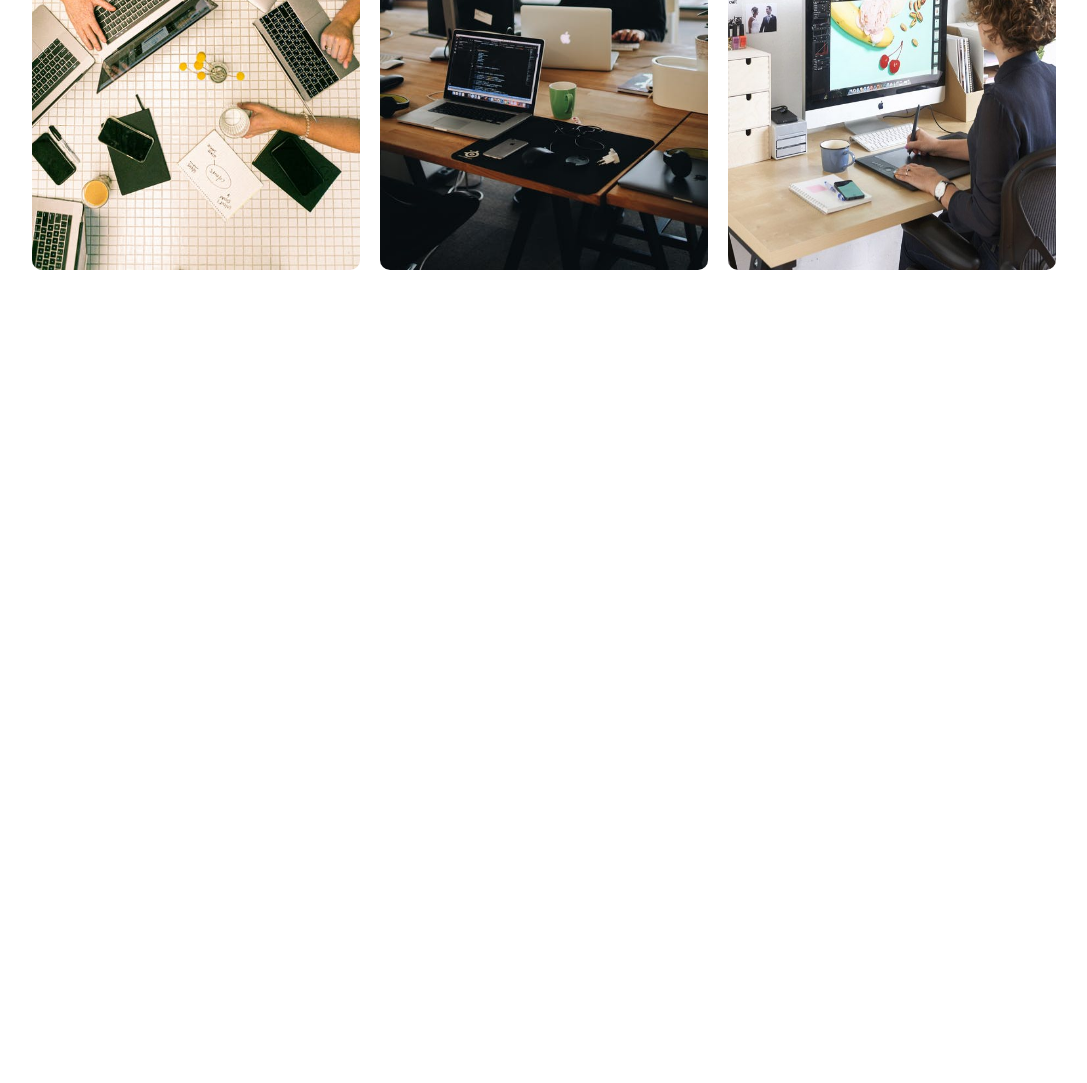
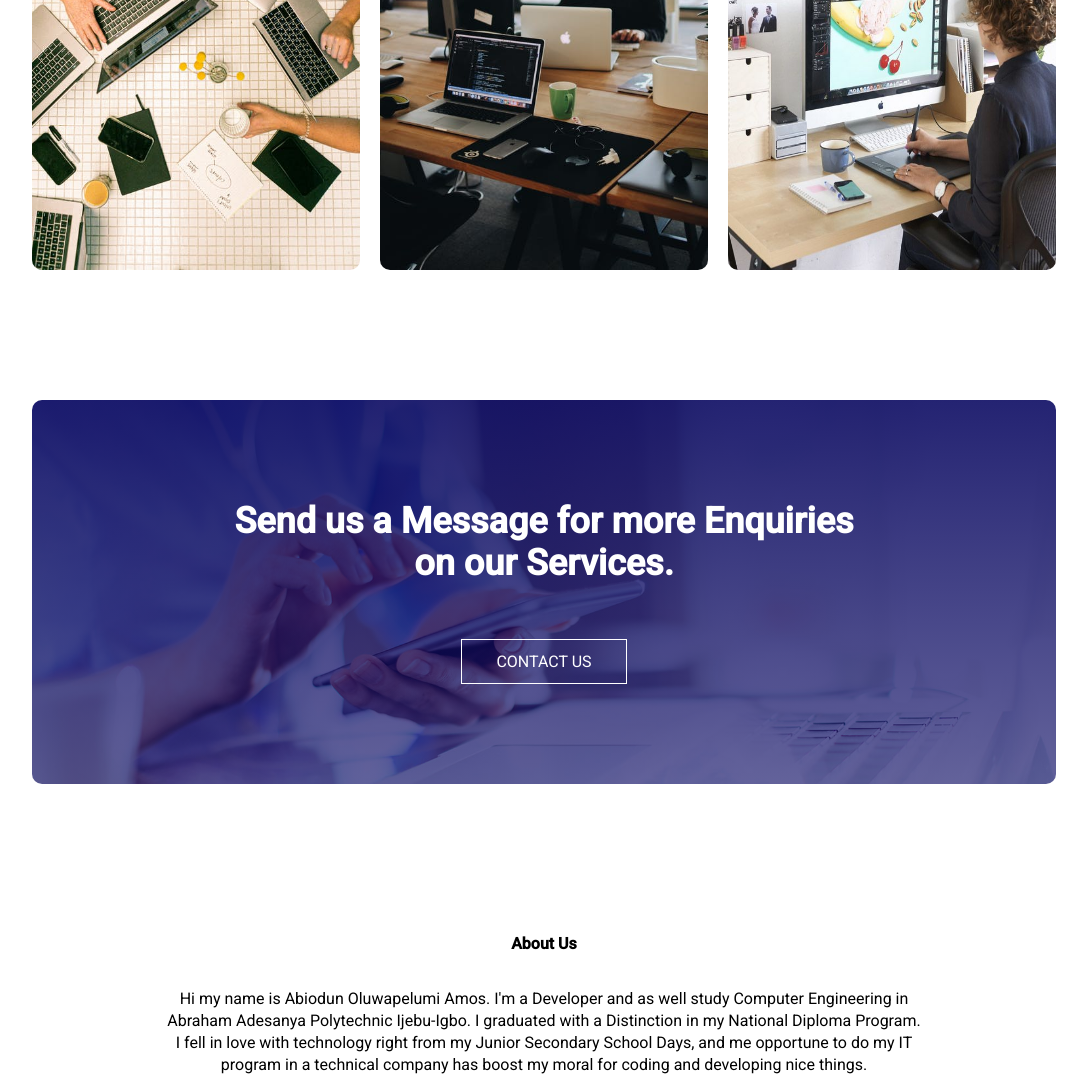
Before and after one commit to Amospelumi/AmosComputerWorld, a plain HTML site: page index.html in a window 1280 px wide. Shown: the part 1663-2746 px from the top of the page, without its empty margins (96-1183 px from the left). Before the commit the page ends 1963 px from the top, so only its background shows below. Drawn offline with Linux system fonts and the light colour scheme.

Commit message:
Home page almost done

```diff
--- a/index.html
+++ b/index.html
@@ -93,6 +93,27 @@
         </div>
     </section>
 
+    <!-- The call to action section -->
+    <section class="cta">
+        <h1>Send us a Message for more Enquiries <br>on our Services.</h1>
+        <a class="hero-btn" href="contactus.html">CONTACT US</a>
+    </section>
+
+    <section class="footer">
+        <h4>About Us</h4>
+        <p>
+            Hi my name is Abiodun Oluwapelumi Amos. I'm a Developer and as well study Computer Engineering in <br>
+            Abraham Adesanya Polytechnic Ijebu-Igbo. I graduated with a Distinction in my National Diploma Program. <br>
+            I fell in love with technology right from my Junior Secondary School Days, and me opportune to do my IT <br>
+            program in a technical company has boost my moral for coding and developing nice things.
+        </p>
+        <div class="icon">
+            <i class="fa fa-facebook"></i>
+            <i class="fa fa-twitter"></i>
+            <i class="fa fa-instagram"></i>
+        </div>
+    </section>
+
 
 
     <!-- Javascript for  Nav bar Responsiveness -->
--- a/style.css
+++ b/style.css
@@ -211,3 +211,31 @@ h3{
     bottom: 43%;
     opacity: 1;
 }
+.cta{
+    margin: 100px auto;
+    width: 80%;
+    background-image: linear-gradient(rgba(9, 8, 97, 0.892), rgba(9, 8, 97, 0.631)), url("images/contact.png");
+    background-position: center;
+    background-size: cover;
+    border-radius: 10px;
+    text-align: center;
+    padding: 100px 0;
+}
+.cta h1{
+    color: white;
+    margin-bottom: 40px;
+    padding: 0;
+}
+.footer{
+    width: 100%;
+    text-align: center;
+    padding: 30px 0;
+}
+.footer h4{
+    margin-bottom: 25px;
+    margin-top: 20px;
+    font-weight: 600;
+}
+.footer p{
+    font-weight: 400;
+}
```
